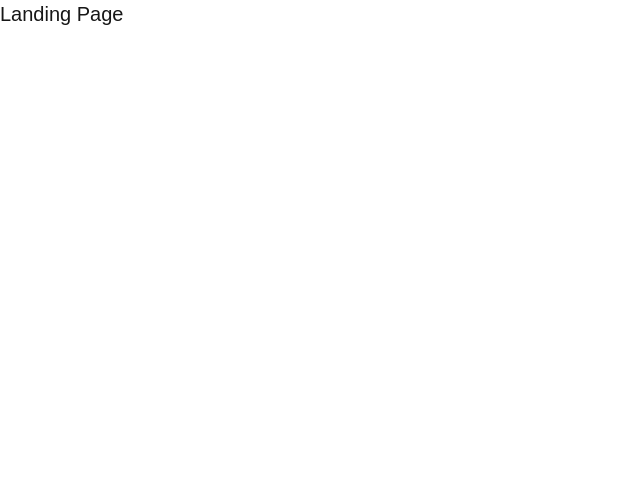
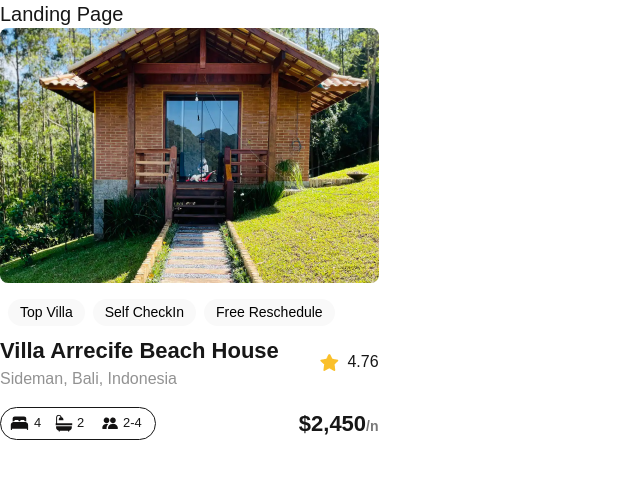
Before and after one commit to pro-boost/alx-project-0x00-setup, a Next.js app in the folder alx-project-0x00/: page /landing in a window 1280 px wide. Shown: the top 478 px of the page, without its empty margins (0-640 px from the left). Built offline with nearby package versions, Linux system fonts and the light colour scheme.

Commit message:
feat: Using components

```diff
--- a/alx-project-0x00/components/Card.tsx
+++ b/alx-project-0x00/components/Card.tsx
@@ -1,6 +1,6 @@
 import Image from "next/image";
-import HOUSE_IMAGE from "@/public/assets/house.png";
-import STAR_IMAGE from "@/public/assets/star.png";
+import HOUSE_IMAGE from "@/public/assets/images/house.png";
+import STAR_IMAGE from "@/public/assets/images/star.png";
 import React from "react";
 import Pill from "@/components/Pill";
 
--- a/alx-project-0x00/components/Pill.tsx
+++ b/alx-project-0x00/components/Pill.tsx
@@ -4,7 +4,7 @@
 const Pill: React.FC<PillProps> = ({ title }) => {
   return (
     <div className=" flex justify-center  items-center bg-[#F9F9F9] px-3 w-auto h-[27px] rounded-full">
-      <p className=" text-sm ">{title}</p>
+      <p className=" text-sm text-black">{title}</p>
     </div>
   );
 };
--- a/alx-project-0x00/pages/landing.tsx
+++ b/alx-project-0x00/pages/landing.tsx
@@ -1,7 +1,9 @@
+import Card from "@/components/Card";
 const Landing: React.FC = () => {
   return (
     <div>
       <h1 className=" text-xl font-extralight">Landing Page</h1>
+      <Card />
     </div>
   );
 };
```
